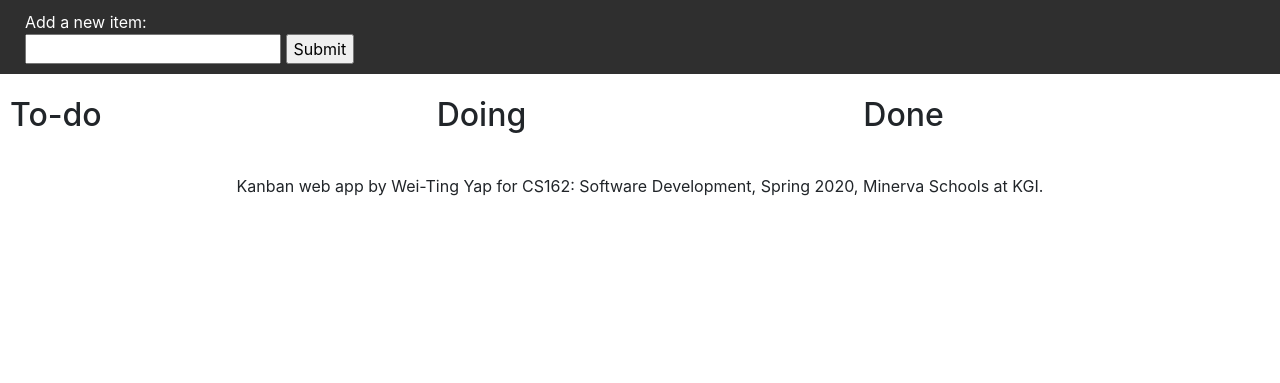
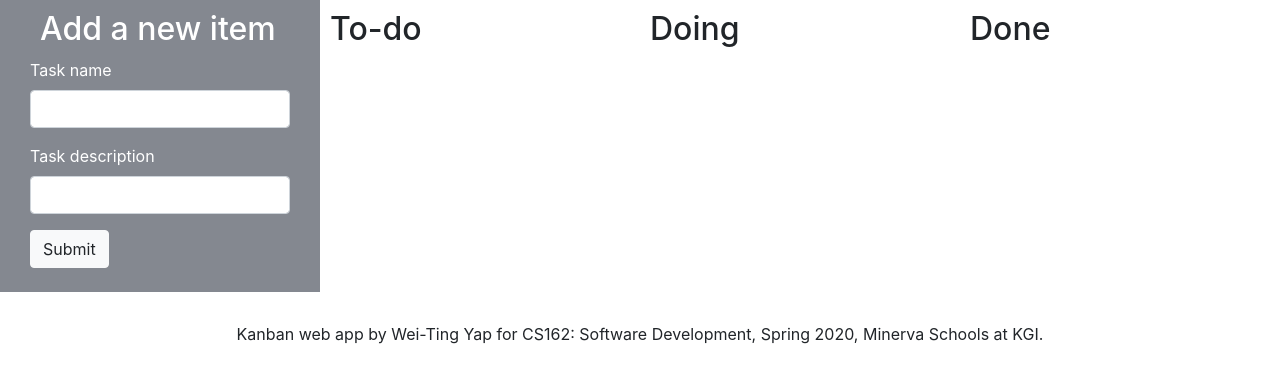
Before and after one commit to weiting109/kanban-web-app, a Flask app: page / in a window 1280 px wide. Shown: the part 76-459 px from the top of the page. Run offline with Flask 2, Linux system fonts and the light colour scheme; data that the repository does not hold is empty; some libraries are stand-ins or nearby versions.

Commit message:
redesigned new task to light gray on left

```diff
--- a/kanban/static/style.css
+++ b/kanban/static/style.css
@@ -13,9 +13,13 @@
   background-color: #ffffff; /* White */
   color: #555555;
 }
+.bg-3 {
+  background-color: #848890; /* Light grey */
+  color: #fff;
+}
 .card {
   padding: 10 10 10 10;
 }
 .col-title{
-  padding: 2px 10px 2px 10px;
+  padding: 10px 10px 2px 10px;
 }
--- a/kanban/templates/index.html
+++ b/kanban/templates/index.html
@@ -8,30 +8,7 @@
     <meta name="viewport" content="width=device-width, initial-scale=1">
     <link rel="stylesheet" href="https://stackpath.bootstrapcdn.com/bootstrap/4.4.1/css/bootstrap.min.css" integrity="sha384-Vkoo8x4CGsO3+Hhxv8T/Q5PaXtkKtu6ug5TOeNV6gBiFeWPGFN9MuhOf23Q9Ifjh" crossorigin="anonymous">
     <link rel=stylesheet type=text/css href="{{ url_for('static', filename='style.css') }}">
-    <style>
-      #header, .banner{
-        padding: 10px;
-      }
-      .empty-banner {
-        background-color: #ffffff; /* White */
-        padding: 10px;
-      }
-      .bg-1 {
-        background-color: #2f2f2f; /* Black Gray */
-        color: #fff;
-      }
-      .bg-2 {
-        background-color: #ffffff; /* White */
-        color: #555555;
-      }
-      .card {
-        padding: 10 10 10 10;
-      }
-      .col-title{
-        padding: 2px 10px 2px 10px;
-      }
 
-    </style>
   </head>
   <body>
     <div class="container-fluid">
@@ -42,21 +19,27 @@
         </div>
       </div>
 
-      <div class="row banner bg-1">
-        <div class="col">
-          Add a new item:
-          <form action="{{ url_for('add') }}" method="POST">
-            <input type="text" name="newtask">
-            <input type="submit">
-          </form>
-        </div>
-      </div>
-
-      <div class="row empty-banner"></div>
-
       <div class="row">
 
-        <div class="col-sm-4">
+        <div class="col-sm-3 bg-3">
+          <div class="col">
+            <h2 class="col-title"> Add a new item </h2>
+            <form action="{{ url_for('add') }}" method="POST">
+              <div class="form-group">
+                <label for="newtask_name">Task name</label>
+                <input type="text" class="form-control" id="newtask_name" name="newtask_name">
+              </div>
+              <div class="form-group">
+                <label for="newtask_desc">Task description</label>
+                <input type="text" class="form-control" id="newtask_desc" name="newtask_desc">
+              </div>
+              <button type="submit" class="btn btn-light">Submit</button>
+            </form>
+            <br />
+          </div>
+        </div>
+
+        <div class="col-sm-3">
           <div class="row">
             <h2 class="col-title"> To-do </h2>
           </div>
@@ -67,7 +50,7 @@
               <h5 class="card-title">{{ item.name }}</h5>
               <p class="card-text">{{ item.desc }}</p>
               <form action="{{ url_for('update', id=item.id) }}" method="POST">
-                <button type="submit" class="btn btn-primary" name="updatebtn" value="{{ item.id }}">Get started!</button>
+                <button type="submit" class="btn btn-dark" name="updatebtn" value="{{ item.id }}">Get started!</button>
               </form>
             </div>
           </div>
@@ -75,7 +58,7 @@
 
         </div>
 
-        <div class="col-sm-4">
+        <div class="col-sm-3">
           <div class="row">
             <h2 class="col-title"> Doing </h2>
           </div>
@@ -85,14 +68,14 @@
               <h5 class="card-title">{{ item.name }}</h5>
               <p class="card-text">{{ item.desc }}</p>
               <form action="{{ url_for('update', id=item.id) }}" method="POST">
-                <button type="submit" class="btn btn-primary" name="updatebtn" value="{{ item.id }}">Done!</button>
+                <button type="submit" class="btn btn-dark" name="updatebtn" value="{{ item.id }}">Done!</button>
               </form>
             </div>
           </div>
           {% endfor %}
         </div>
 
-        <div class="col-sm-4">
+        <div class="col-sm-3">
           <div class="row">
             <h2 class="col-title"> Done </h2>
           </div>
@@ -102,7 +85,7 @@
               <h5 class="card-title">{{ item.name }}</h5>
               <p class="card-text">{{ item.desc }}</p>
               <form action="{{ url_for('update', id=item.id) }}" method="POST">
-                <button type="submit" class="btn btn-primary" name="updatebtn" value="{{ item.id }}">Clear</button>
+                <button type="submit" class="btn btn-dark" name="updatebtn" value="{{ item.id }}">Clear</button>
               </form>
             </div>
           </div>
```
